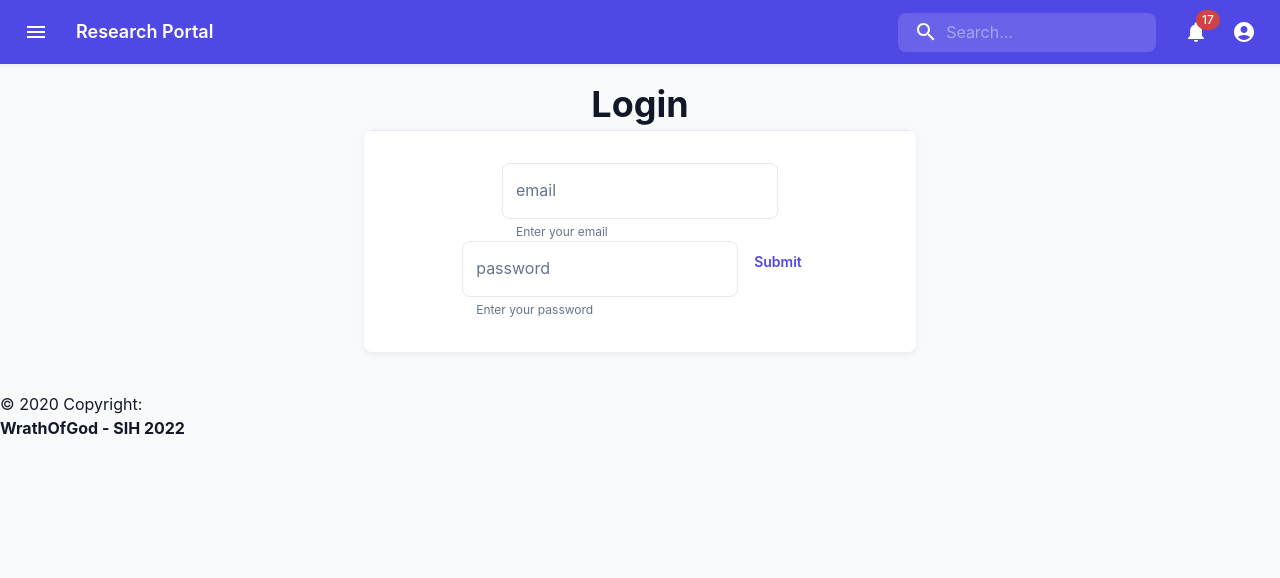
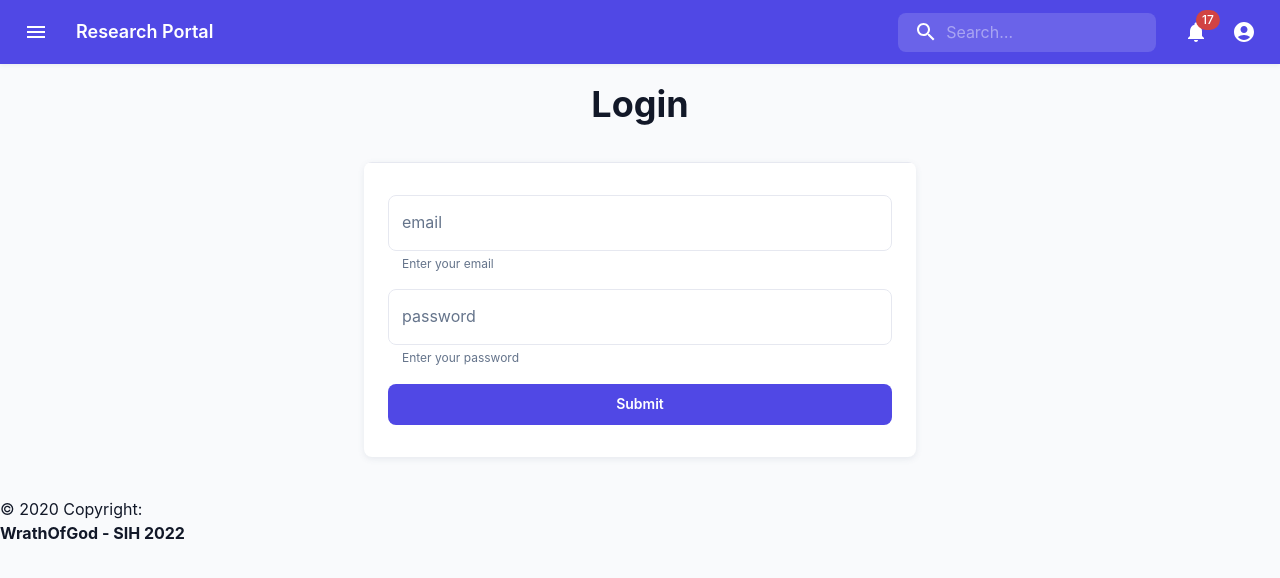
Before and after one commit to SIH-2022-WoG/frontend, a React (Create React App) app: page /login in a window 1280 px wide. Shown: the top 578 px of the page. Built offline with nearby package versions, Linux system fonts and the light colour scheme.

Commit message:
login ui

```diff
--- a/src/pages/Login.jsx
+++ b/src/pages/Login.jsx
@@ -15,6 +15,7 @@ import {
   FormControl,
   FormHelperText,
   Button,
+  Stack,
 } from "@mui/material";
 import React, { useState } from "react";
 import { Navigate } from "react-router-dom";
@@ -70,10 +71,11 @@ const Login = () => {
     >
       <Container maxWidth="sm" sx={{ textAlign: "center" }}>
         <Typography variant="h3">Login</Typography>
-        <Card elevation={6}>
+        <Card elevation={6} sx={{mt:4}}>
           <Divider />
           <CardContent>
             <form onSubmit={handleSubmit}>
+              <Stack spacing={2} direction="column">
               <FormControl>
                 <TextField
                   id="email"
@@ -98,7 +100,8 @@ const Login = () => {
                   Enter your password
                 </FormHelperText>
               </FormControl>
-              <Button type="submit">Submit</Button>
+              <Button type="submit" variant="contained">Submit</Button>
+              </Stack>
             </form>
           </CardContent>
         </Card>
```
